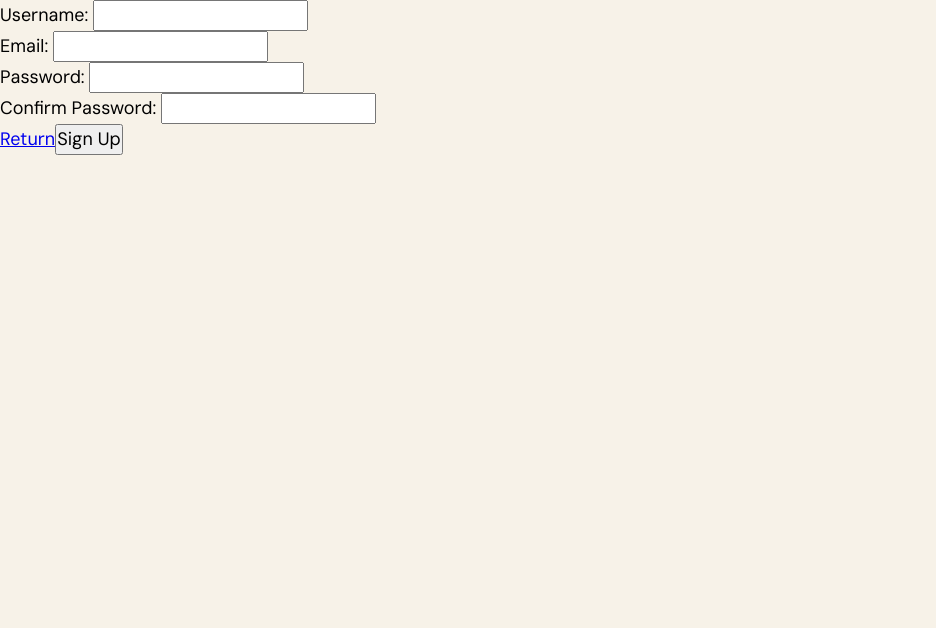
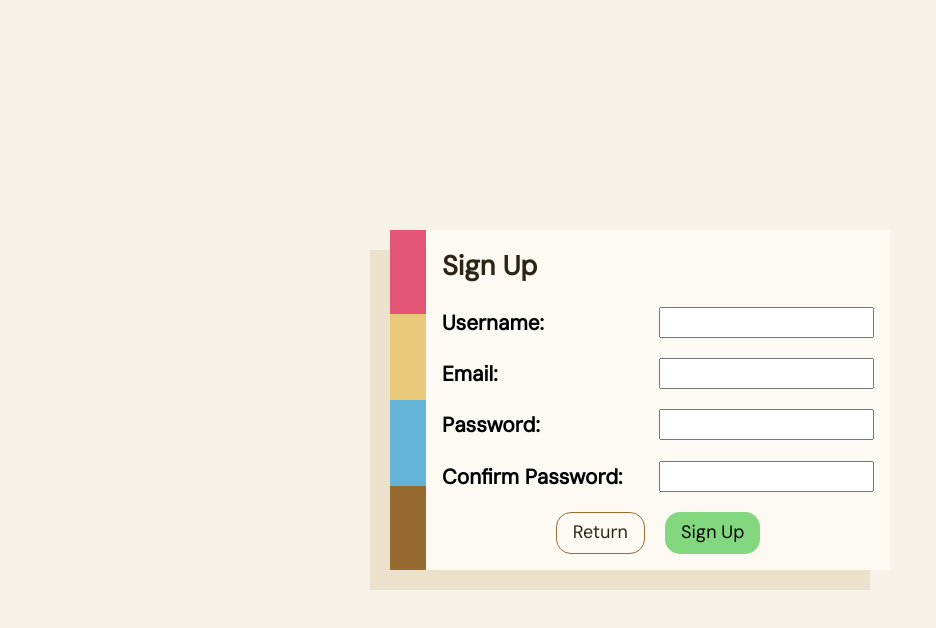
Before and after one commit to Q-Chan97/scribe-blog, a React (Vite) app in the folder frontend/: page /signUp in a window 1280 px wide. Shown: the top 628 px of the page, without its empty margins (0-936 px from the left). Built offline with nearby package versions, Linux system fonts and the light colour scheme.

Commit message:
style: Sign up

```diff
--- a/frontend/src/components/SignUp/SignUp.module.css
+++ b/frontend/src/components/SignUp/SignUp.module.css
@@ -0,0 +1,65 @@
+@import "../../vars.css";
+
+main {
+    display: flex;
+    height: 100vh;
+}
+
+.mainContainer {
+    display: flex;
+    margin: auto;
+    flex-direction: column;
+    width: 500px;
+    padding: 1rem;
+    gap: 20px;
+    background-color: var(--color-surface);
+    border-left: 36px solid transparent;
+    border-image: linear-gradient(to bottom, #e35576 0% 25%, #e8c97a 25% 50%, #63b4d6 50% 75%, #976a32 75% 100%) 1;
+    box-shadow: -20px 20px 0px var(--color-bg-warm);
+}
+
+.form {
+    display: flex;
+    flex-direction: column;
+    gap: 20px;
+}
+
+.form label {
+    font-size: 1.3rem;
+    font-weight: bold;
+}
+
+.inputContainer {
+    display: flex;
+    flex-direction: row;
+    align-items: center;
+    justify-content: space-between;
+}
+
+.buttonContainer {
+    display: flex;
+    align-self: center;
+    gap: 20px;
+}
+
+.returnBtn {
+    display: flex;
+    align-items: center;
+    background-color: var(--color-surface);
+    border: 1px solid var(--color-amber);
+    padding: 0.4rem 1rem;
+    border-radius: 15px;
+    text-decoration: none;
+    color: var(--color-text);
+}
+
+.submitBtn {
+    background-color: var(--color-sage);
+    padding: 0.4rem 1rem;
+    border-radius: 15px;
+    border: none;
+}
+
+.submitBtn:hover {
+    cursor: pointer;
+}
--- a/frontend/src/components/SignUp/SignUp.tsx
+++ b/frontend/src/components/SignUp/SignUp.tsx
@@ -1,5 +1,5 @@
 import "../../App.css";
-import "../../vars.css";
+import styles from "./SignUp.module.css";
 
 import { useState, type SubmitEvent } from "react";
 import { Link, useNavigate } from "react-router";
@@ -55,36 +55,34 @@ export default function SignUp() {
 
     return (
         <main>
-            <form onSubmit={handleSignUp}>
-                <div>
+            <div className={styles.mainContainer}>
+                <h2>Sign Up</h2>
+                <form className={styles.form} onSubmit={handleSignUp}>
+                    <div className={styles.inputContainer}>
                         <label htmlFor="username">Username: </label>
                         <input type="text" name="username" id="username"></input>
                     </div>
-
-                <div>
+                    <div className={styles.inputContainer}>
                         <label htmlFor="email">Email: </label>
                         <input type="email" name="email" id="email"></input>
                     </div>
-
-                <div>
+                    <div className={styles.inputContainer}>
                         <label htmlFor="password">Password: </label>
                         <input type="text" name="password" id="password"></input>
                     </div>
-
-                <div>
+                    <div className={styles.inputContainer}>
                         <label htmlFor="confirmPassword">Confirm Password: </label>
                         <input type="text" name="confirmPassword" id="confirmPassword"></input>
                     </div>
-
                     {error && <p>{error}</p>}
-
-                <div>
-                    <Link to={"/"}>
-                        Return
+                    <div className={styles.buttonContainer}>
+                        <Link className={styles.returnBtn} to={"/"}>
+                            <p>Return</p>
                         </Link>
-                    <button type="submit">Sign Up</button>
+                        <button className={styles.submitBtn} type="submit">Sign Up</button>
                     </div>
                 </form>
+            </div>
         </main>
     )
 }
```
Lines whose indentation alone changed are shown as unchanged.
